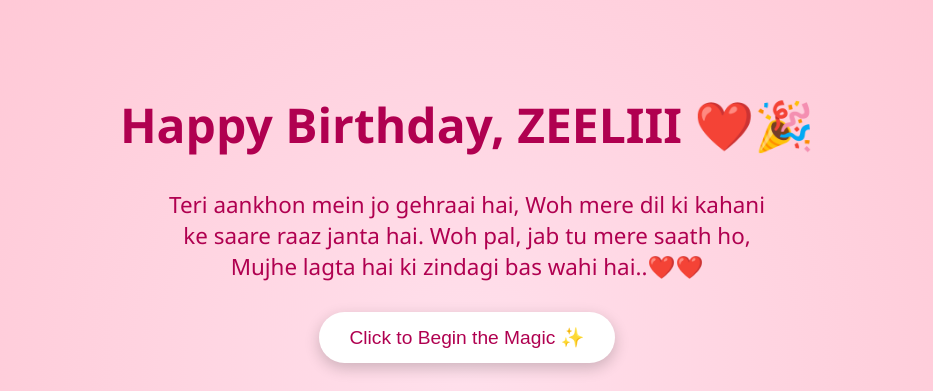
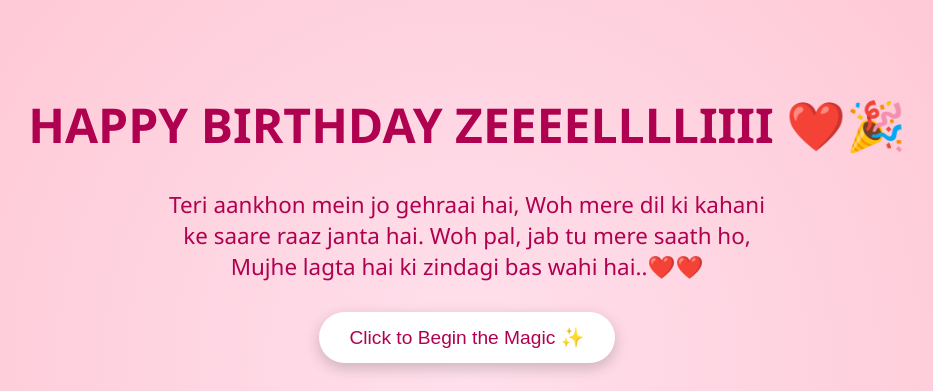
Before and after one commit to JAINISHHHH/BDAYZEELI, a plain HTML site: page index.html in a window 1280 px wide. Shown: the top 391 px of the page, without its empty margins (173-1106 px from the left). Drawn offline with Linux system fonts and the light colour scheme.

Commit message:
Update index.html

```diff
--- a/index.html
+++ b/index.html
@@ -10,7 +10,7 @@
   <canvas id="confetti"></canvas>
   <div class="hearts"></div>
   <div class="container">
-    <h1 class="fade-in">Happy Birthday, ZEELIII ❤️🎉</h1>
+    <h1 class="fade-in">HAPPY BIRTHDAY ZEEEELLLLIIII ❤️🎉</h1>
     <p class="fade-in delay">Teri aankhon mein jo gehraai hai,
         Woh mere dil ki kahani ke saare raaz janta hai.
         Woh pal, jab tu mere saath ho,
```
